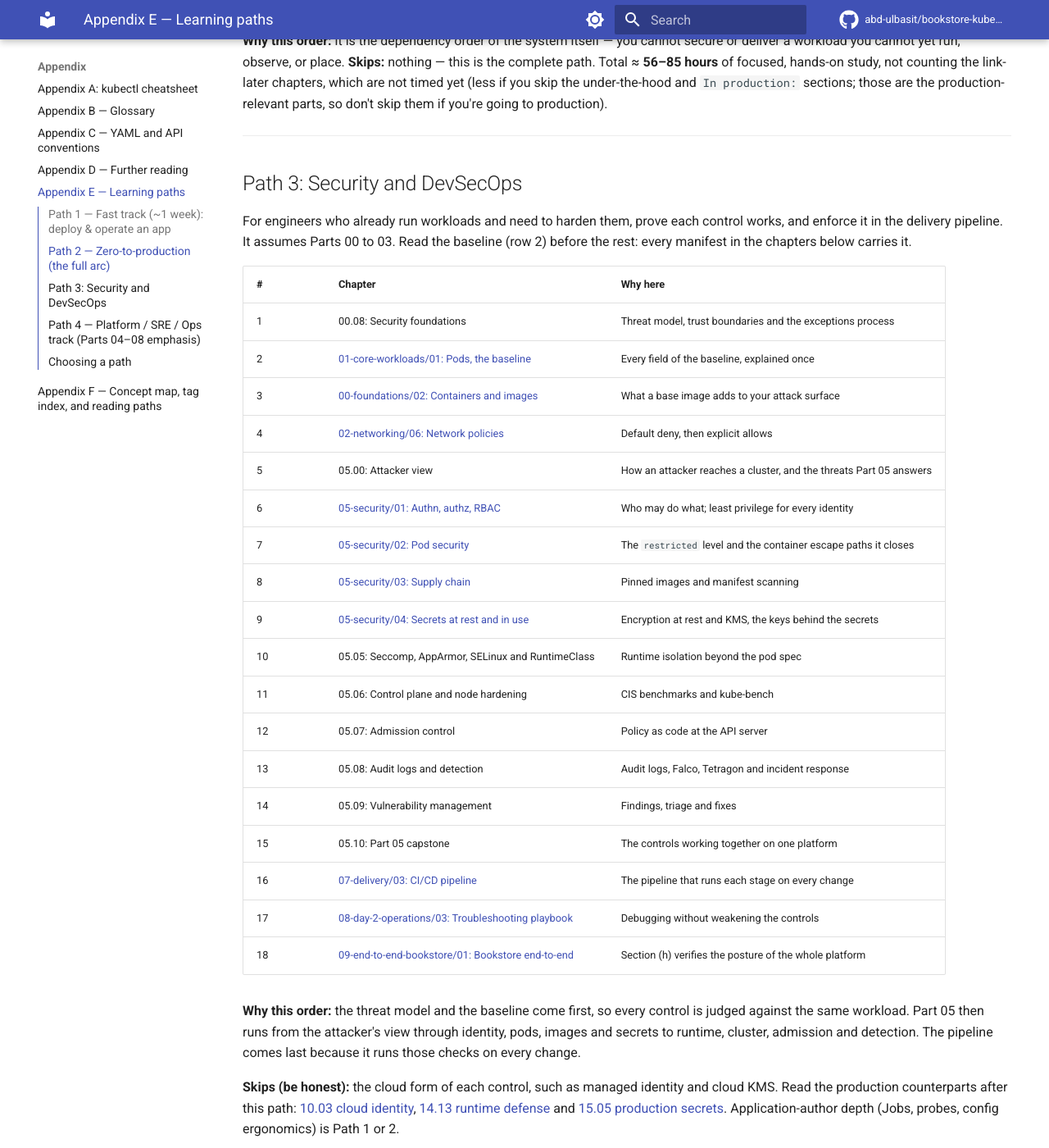
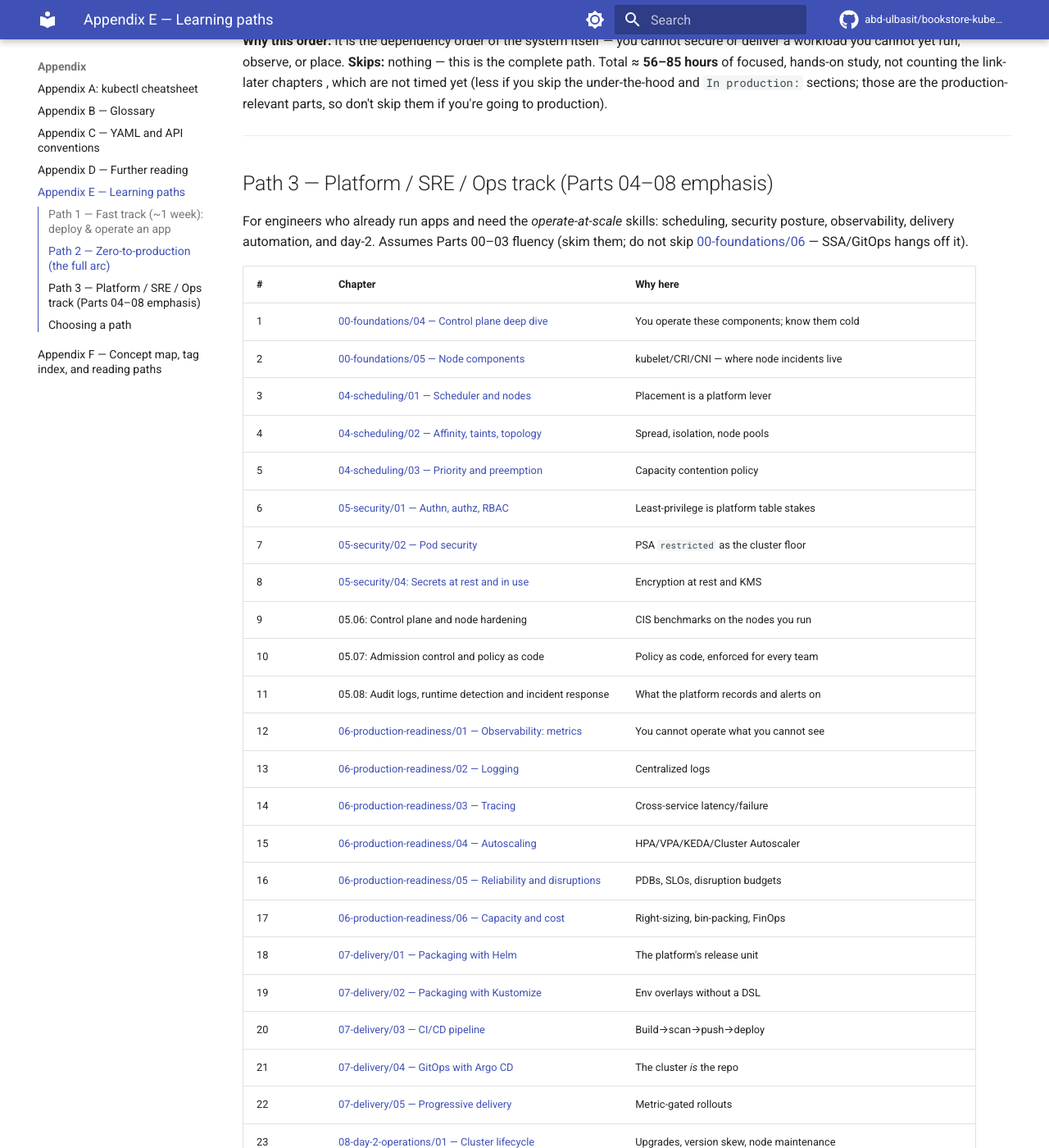
Before and after one commit to abd-ulbasit/bookstore-kubernetes-guide, an MkDocs documentation site: the page built from full-guide/appendix/E-learning-paths.md, in a window 1280 px wide and 1400 px high, scrolled down 2247 px. Shown: the whole window at 82% size. Built offline with MkDocs 1.6.1 and Material for MkDocs 9.7.7, drawn with Linux system fonts in a browser that asks for light colours; comment, search, counter and statistics services are not loaded; some of the changed text lies outside the part shown.

Commit message:
appendix: fix review findings on Part 05 titles, links and paths
- D: split the merged Google Cloud and Istio bullets. The
  multi-regional-active-active-design link now returns 404, so it is
  dropped rather than replaced.
- D, E, F: one title per new Part 05 chapter, as in design section 5.6.
  05.09 is "Running security on a platform team", and the CISA and NIST
  sources move to its row in D.
- D: 05.04 cites R ch.7 only. The header no longer claims a citation
  map exists, and link-later rows are described as plans.
- E: delete Path 3 (security) as the brief asks. The Platform track is
  now Path 3, and the security route points to F Path 4. Owner sign-off
  is still needed for this choice.
- F: the Path 4 estimate placeholder and the concept map labels match
  the Part 05 titles.
- E, F: placeholder text carries <!-- link-later --> markers.

Co-Authored-By: Claude Haiku 5.5 <noreply@anthropic.com>

````diff
--- a/full-guide/appendix/E-learning-paths.md
+++ b/full-guide/appendix/E-learning-paths.md
@@ -2,9 +2,9 @@
 
 > Ordered ways through **this guide**. Every link is a real chapter in this
 > repository; the guide is standalone, so these map *its* chapters — they do not
-> assume any other notes. Four paths: a one-week **Fast track**, the full
-> **Zero-to-production** arc, a **Security and DevSecOps** path, and a
-> **Platform/SRE/ops** track. Each path lists ordered chapter links, a one-line
+> assume any other notes. Three paths: a one-week **Fast track**, the full
+> **Zero-to-production** arc, and a **Platform/SRE/ops** track. The security
+> route is Appendix F, Path 4. Each path lists ordered chapter links, a one-line
 > "why this order", what it honestly **skips**, and ends at the same finish
 > line: the
 > [end-to-end Bookstore](../09-end-to-end-bookstore/01-bookstore-end-to-end.md)
@@ -76,57 +76,14 @@ local cluster.
 **Why this order:** it is the dependency order of the system itself — you cannot
 secure or deliver a workload you cannot yet run, observe, or place. **Skips:**
 nothing — this is the complete path. Total ≈ **56–85 hours** of focused,
-hands-on study, not counting the link-later chapters, which are not timed yet
-(less if you skip the under-the-hood and `In production:` sections; those are
-the production-relevant parts, so don't skip them if you're going to
-production).
+hands-on study, not counting the link-later chapters <!-- link-later: 05.10 -->,
+which are not timed yet (less if you skip the under-the-hood and
+`In production:` sections; those are the production-relevant parts, so don't
+skip them if you're going to production).
 
 ---
 
-## Path 3: Security and DevSecOps
-
-For engineers who already run workloads and need to harden them, prove each
-control works, and enforce it in the delivery pipeline. It assumes Parts 00
-to 03. Read the baseline (row 2) before the rest: every manifest in the
-chapters below carries it.
-
-| # | Chapter | Why here |
-|---|---|---|
-| 1 | 00.08: Security foundations <!-- link-later: 00.08 --> | Threat model, trust boundaries and the exceptions process |
-| 2 | [01-core-workloads/01: Pods, the baseline](../01-core-workloads/01-pods.md#baseline) | Every field of the baseline, explained once |
-| 3 | [00-foundations/02: Containers and images](../00-foundations/02-containers-and-images.md) | What a base image adds to your attack surface |
-| 4 | [02-networking/06: Network policies](../02-networking/06-network-policies.md) | Default deny, then explicit allows |
-| 5 | 05.00: Attacker view <!-- link-later: 05.00 --> | How an attacker reaches a cluster, and the threats Part 05 answers |
-| 6 | [05-security/01: Authn, authz, RBAC](../05-security/01-authn-authz-rbac.md) | Who may do what; least privilege for every identity |
-| 7 | [05-security/02: Pod security](../05-security/02-pod-security.md) | The `restricted` level and the container escape paths it closes |
-| 8 | [05-security/03: Supply chain](../05-security/03-supply-chain.md) | Pinned images and manifest scanning |
-| 9 | [05-security/04: Secrets at rest and in use](../05-security/04-secrets-and-cluster-hardening.md) | Encryption at rest and KMS, the keys behind the secrets |
-| 10 | 05.05: Seccomp, AppArmor, SELinux and RuntimeClass <!-- link-later: 05.05 --> | Runtime isolation beyond the pod spec |
-| 11 | 05.06: Control plane and node hardening <!-- link-later: 05.06 --> | CIS benchmarks and kube-bench |
-| 12 | 05.07: Admission control <!-- link-later: 05.07 --> | Policy as code at the API server |
-| 13 | 05.08: Audit logs and detection <!-- link-later: 05.08 --> | Audit logs, Falco, Tetragon and incident response |
-| 14 | 05.09: Vulnerability management <!-- link-later: 05.09 --> | Findings, triage and fixes |
-| 15 | 05.10: Part 05 capstone <!-- link-later: 05.10 --> | The controls working together on one platform |
-| 16 | [07-delivery/03: CI/CD pipeline](../07-delivery/03-cicd-pipeline.md) | The pipeline that runs each stage on every change |
-| 17 | [08-day-2-operations/03: Troubleshooting playbook](../08-day-2-operations/03-troubleshooting-playbook.md) | Debugging without weakening the controls |
-| 18 | [09-end-to-end-bookstore/01: Bookstore end-to-end](../09-end-to-end-bookstore/01-bookstore-end-to-end.md) | Section (h) verifies the posture of the whole platform |
-
-**Why this order:** the threat model and the baseline come first, so every
-control is judged against the same workload. Part 05 then runs from the
-attacker's view through identity, pods, images and secrets to runtime,
-cluster, admission and detection. The pipeline comes last because it runs
-those checks on every change.
-
-**Skips (be honest):** the cloud form of each control, such as managed
-identity and cloud KMS. Read the production counterparts after this path:
-[10.03 cloud identity](../10-cloud-and-managed-kubernetes/03-cloud-identity.md),
-[14.13 runtime defense](../14-eks-in-production-a-to-z/13-runtime-defense-and-container-security.md)
-and [15.05 production secrets](../15-day-to-day-production-ops/05-production-secrets-vault-eso.md).
-Application-author depth (Jobs, probes, config ergonomics) is Path 1 or 2.
-
----
-
-## Path 4 — Platform / SRE / Ops track (Parts 04–08 emphasis)
+## Path 3 — Platform / SRE / Ops track (Parts 04–08 emphasis)
 
 For engineers who already run apps and need the *operate-at-scale* skills:
 scheduling, security posture, observability, delivery automation, and day-2.
@@ -178,8 +135,8 @@ assumes you can already write a workload and focuses on running fleets of them.
 ```text
  Just need to deploy something soon ............ Path 1 (Fast track)
  Learning Kubernetes properly, end to end ...... Path 2 (Zero-to-production) ← the default
- Securing workloads or delivery pipelines ...... Path 3 (Security and DevSecOps)
- Platform/SRE building & operating clusters ... Path 4 (Platform/SRE/ops)
+ Platform/SRE building & operating clusters ... Path 3 (Platform/SRE/ops)
+ Securing workloads or delivery pipelines ...... Appendix F, Path 4 (Security)
 ```
 
 Every path finishes at the **[end-to-end Bookstore](../09-end-to-end-bookstore/01-bookstore-end-to-end.md)** —
````
Also changed, not shown: other parts of full-guide/appendix/E-learning-paths.md (+2 -2 lines), full-guide/appendix/D-further-reading.md (+9 -8 lines), full-guide/appendix/F-concept-map.md (+6 -6 lines).
